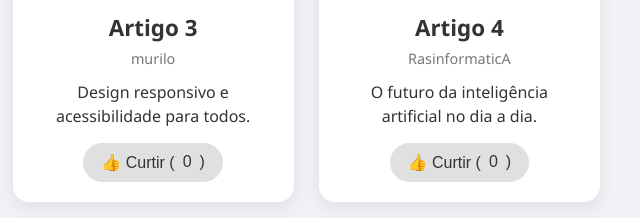
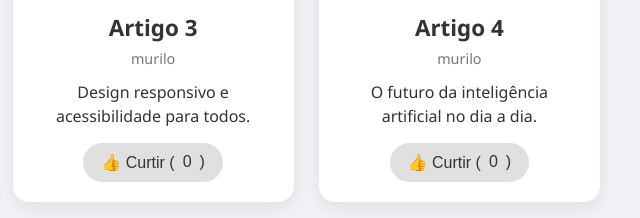
Before and after one commit to joserodriguespadilha-pixel/P-gina-web-aprimorando-interfaces-digitais, a plain HTML site: page index.html in a window 1280 px wide. Shown: the part 448-666 px from the top of the page, 640-1280 px from the left. Drawn offline with Linux system fonts and the light colour scheme.

Commit message:
Update index.html

```diff
--- a/index.html
+++ b/index.html
@@ -70,7 +70,7 @@
             </div>
             <h2>Artigo 4</h2>
             <a href="https://github.com/professor-rafael/PROJETO-P.I.C" target="_blank" rel="noopener noreferrer"></a>
-            <p class="artigo-autor">RasinformaticA</p>
+            <p class="artigo-autor">murilo</p>
             <p>O futuro da inteligência artificial no dia a dia.</p>
             <button>
                 👍 Curtir (<span>0</span>)
```
